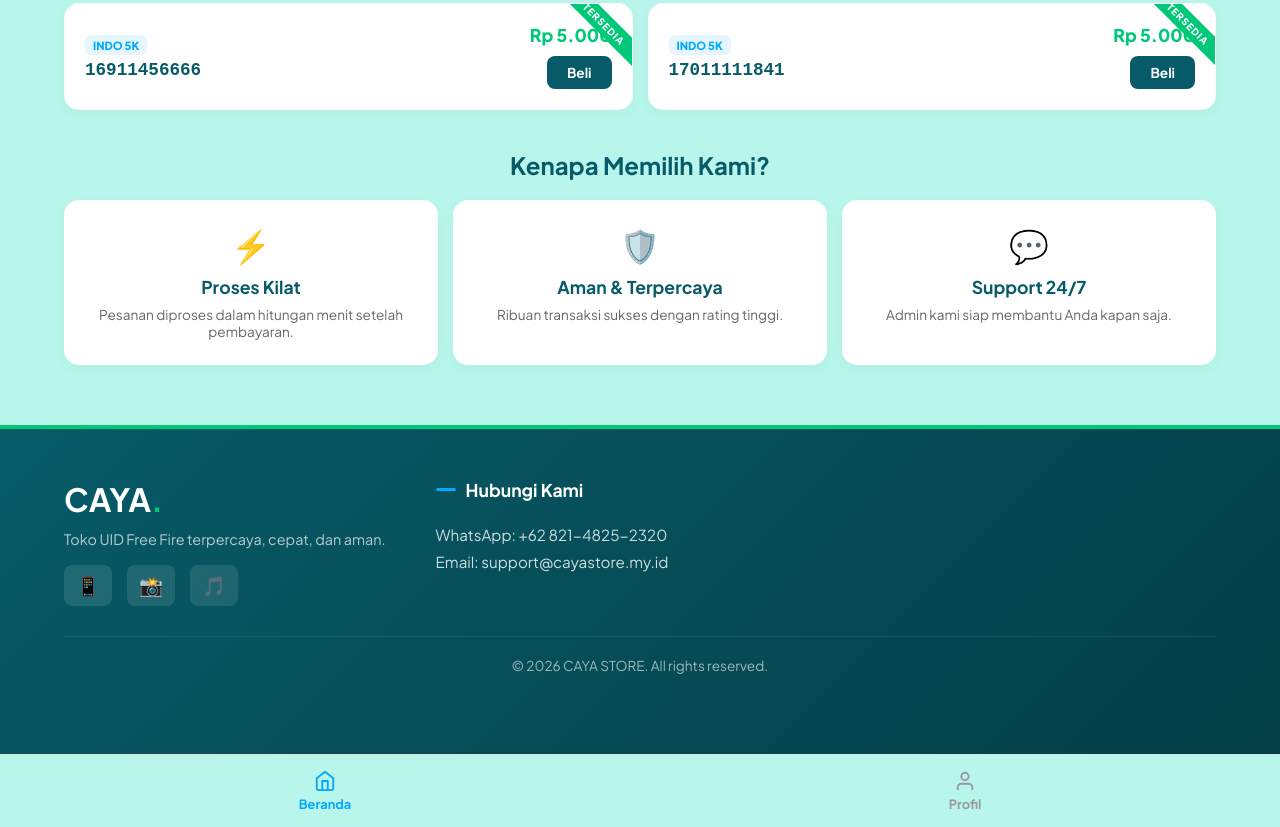
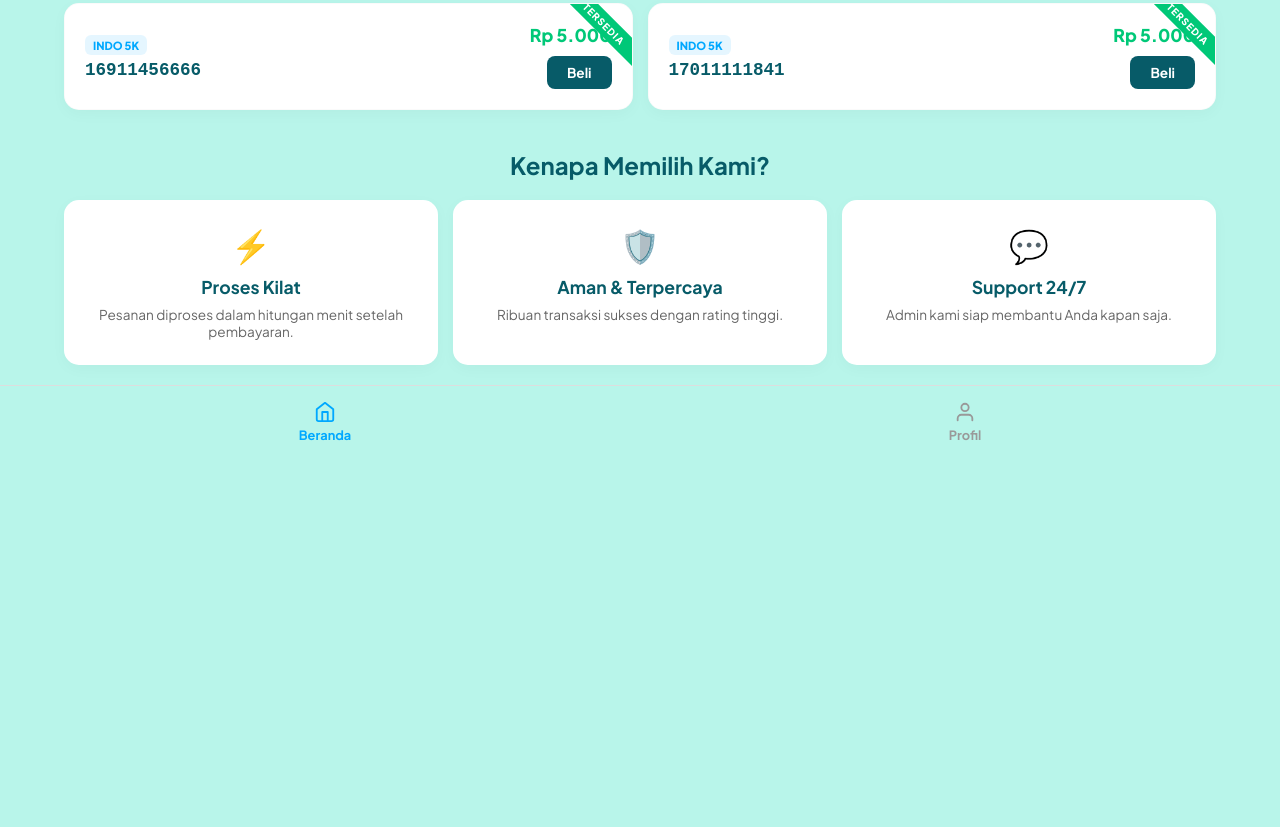
Before and after one commit to cahayabisnis539-beep/CayaStore, a plain HTML site: page index.html in a window 1280 px wide. Shown: the part 811-1638 px from the top of the page. After the commit the page ends 1269 px from the top, so only its background shows below. Drawn offline with Linux system fonts and the light colour scheme.

Commit message:
Update index.html

```diff
--- a/index.html
+++ b/index.html
@@ -107,33 +107,6 @@
 
     </main>
 
-    <!-- FOOTER PROFESIONAL -->
-    <footer>
-        <div class="footer-content">
-            <div class="footer-brand">
-                <h2>CAYA<span>.</span></h2>
-                <p>Toko UID Free Fire terpercaya, cepat, dan aman.</p>
-                <div class="footer-socials">
-                    <a href="https://whatsapp.com/channel/0029Vb9hDL34dTnMNPhGxa3x" target="_blank">📱</a>
-                    <a href="#">📸</a>
-                    <a href="#">🎵</a>
-                </div>
-            </div>
-
-            <!-- BAGIAN NAVIGASI DIHAPUS -->
-
-            <div class="footer-contact">
-                <h4><span class="h-line"></span> Hubungi Kami</h4>
-                <p>WhatsApp: +62 821-4825-2320</p>
-                <p>Email: support@cayastore.my.id</p>
-            </div>
-        </div>
-
-        <div class="footer-bottom">
-            <p>&copy; 2026 CAYA STORE. All rights reserved.</p>
-        </div>
-    </footer>
-
     <!-- BOTTOM NAVIGATION -->
     <nav class="bottom-nav">
         <button class="nav-item active" onclick="switchTab('page-home', this)">
```
